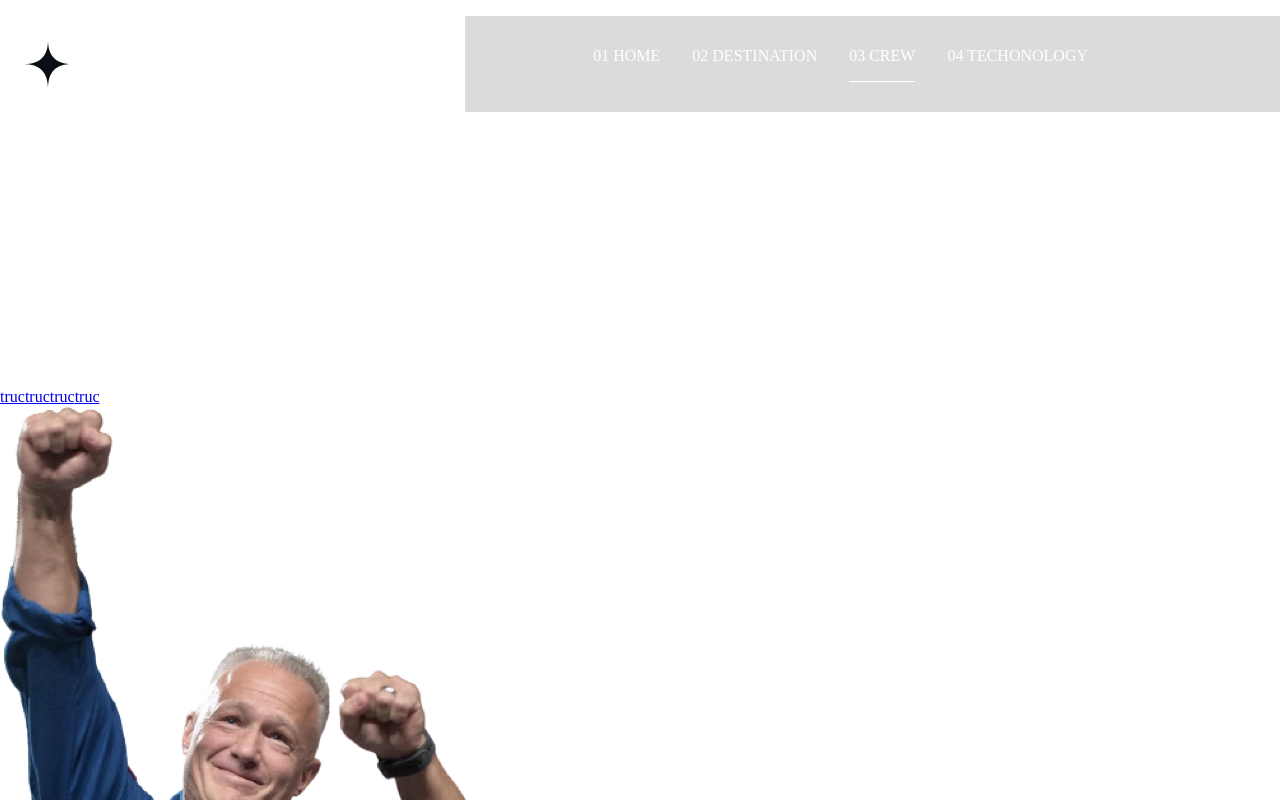
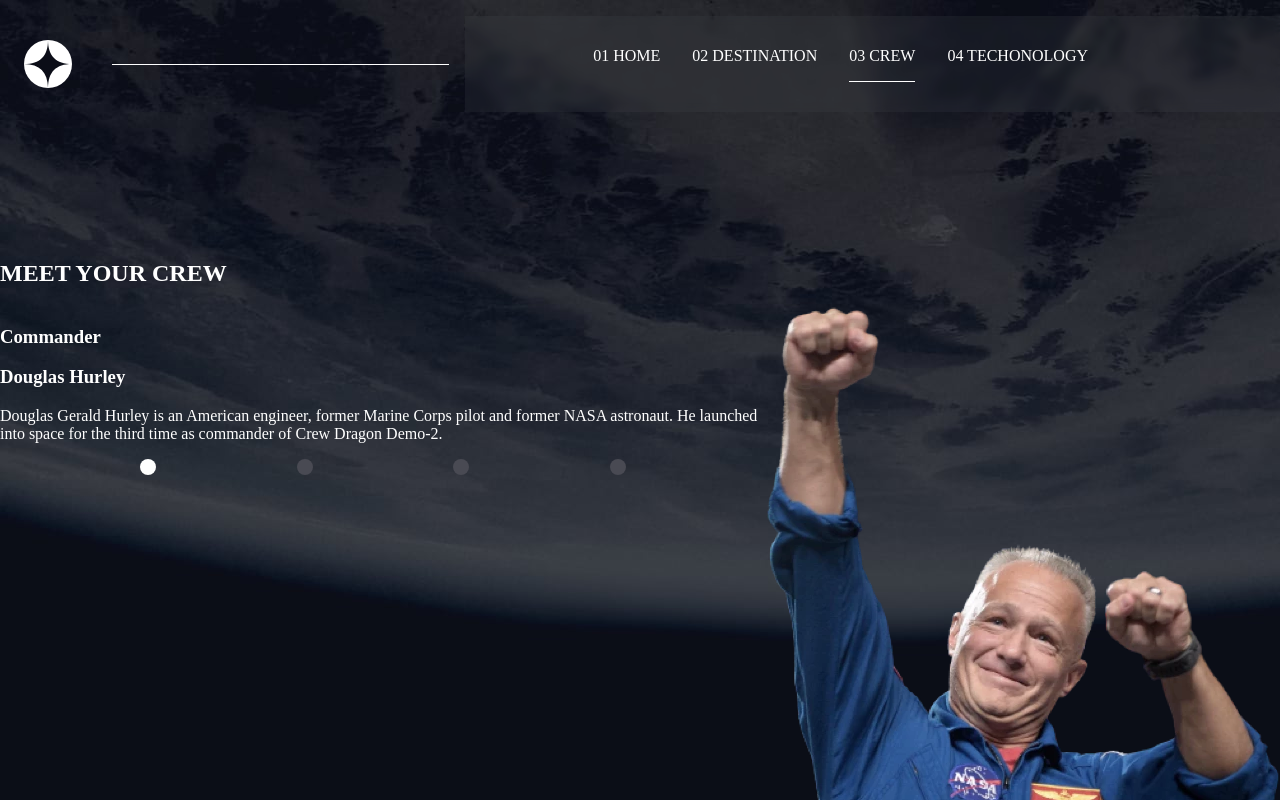
Before and after one commit to kottor96/React-Space-Router, a React (Vite) app: page /Crew/Commander in a window 1280 px wide. Shown: the top 800 px of the page. Built offline with nearby package versions, Linux system fonts and the light colour scheme.

Commit message:
je suis en chemin pour le style de crew

```diff
--- a/src/components/NavCrew.jsx
+++ b/src/components/NavCrew.jsx
@@ -4,7 +4,7 @@
     return(
         <div id='crewNav'>
             {data.map((el)=>
-                <NavLink  key={el.id} to={`/Crew/${el.titre}`}>truc</NavLink>
+                <NavLink  key={el.id} to={`/Crew/${el.titre}`}> </NavLink>
             )}
         </div>
     )
--- a/src/data/crewmate.json
+++ b/src/data/crewmate.json
@@ -4,21 +4,21 @@
         "titre":"Commander",
         "nom":"Douglas",
         "prenom":"Hurley",
-        "prensentation":"Douglas Gerald Hurley is an American engineer, former Marine Corps pilot and former NASA astronaut. He launched into space for the third time as commander of Crew Dragon Demo-2."
+        "presentation":"Douglas Gerald Hurley is an American engineer, former Marine Corps pilot and former NASA astronaut. He launched into space for the third time as commander of Crew Dragon Demo-2."
     },
     {
         "id":1,
         "titre":"Flight Engineer",
         "nom":"Anousheh",
         "prenom":"Ansari",
-        "prensentation":"Anousheh Ansari is an Iranian American engineer and co-founder of Prodea Systems. Ansari was the fourth self-funded space tourist, the first self-funded woman to fly to the ISS, and the first Iranian in space."
+        "presentation":"Anousheh Ansari is an Iranian American engineer and co-founder of Prodea Systems. Ansari was the fourth self-funded space tourist, the first self-funded woman to fly to the ISS, and the first Iranian in space."
     },
     {
         "id":2,
         "titre":"Pilot",
         "nom":"Victor",
         "prenom": "Glover",
-        "prensentation":"Pilot on the first operational flight of the SpaceX Crew Dragon to the International Space Station. Glover is a commander in the U.S. Navy where he pilots an F/A-18.He was a crew member of Expedition 64, and served as a station systems flight engineer."
+        "presentation":"Pilot on the first operational flight of the SpaceX Crew Dragon to the International Space Station. Glover is a commander in the U.S. Navy where he pilots an F/A-18.He was a crew member of Expedition 64, and served as a station systems flight engineer."
     },
     {
         "id":3,
--- a/src/index.css
+++ b/src/index.css
@@ -95,6 +95,45 @@
 @media screen and (max-width: 425px) {
   #pageDestination {
     background-image: url("./assets/bg_destination/background-destination-desktop.jpg");
+  }
+}
+
+#pageCrew {
+  display: flex;
+  flex-direction: column;
+}
+#pageCrew .crew {
+  display: flex;
+  justify-content: space-around;
+}
+#pageCrew .crew #crewNav {
+  display: flex;
+  justify-content: space-evenly;
+}
+#pageCrew .crew #crewNav a {
+  border-radius: 50%;
+  display: block;
+  background-color: rgb(73, 74, 83);
+  height: 1rem;
+  width: 1rem;
+  cursor: pointer;
+}
+#pageCrew .crew #crewNav .active {
+  background-color: rgb(255, 255, 255);
+}
+@media screen and (min-width: 768px) {
+  #pageCrew {
+    background-image: url("./assets/bg_crew/background-crew-desktop.jpg");
+  }
+}
+@media screen and (max-width: 768px) and (min-width: 425px) {
+  #pageCrew {
+    background-image: url("./assets/bg_crew/background-crew-tablet.jpg");
+  }
+}
+@media screen and (max-width: 425px) {
+  #pageCrew {
+    background-image: url("./assets/bg_crew/background-crew-mobile.jpg");
   }
 }
 
--- a/src/pages/crew/CrewMate.jsx
+++ b/src/pages/crew/CrewMate.jsx
@@ -10,16 +10,15 @@
     const img = `/assets/crew/image-${individu.nom.toLowerCase()}-${individu.prenom.toLowerCase()}.webp`
 
     return(
-        <div className={individu.nom.toLowerCase()}>
+        <div className={`${individu.nom.toLowerCase()} crew`}>
             <div>
                 <div className='crewPresentation'>
                     <h3>{individu.titre}</h3>
                     <h3>{individu.nom} {individu.prenom}</h3>
                     <p>{individu.presentation}</p>
                 </div>
-                <div className='crewNav'>
-                    <NavCrew data={data}/>
-                </div>
+                <NavCrew data={data}/>
+
             </div>
             <div>
                 <img src={img} alt={individu.nom} />
--- a/src/sass/partials/_crew.sass
+++ b/src/sass/partials/_crew.sass
@@ -0,0 +1,35 @@
+@use './_variable' as *
+
+#pageCrew
+    display: flex
+    flex-direction: column
+
+    .crew
+        display: flex
+        justify-content: space-around
+        #crewNav
+            display: flex
+            justify-content: space-evenly
+            a
+                border-radius: 50%
+                display: block
+                background-color: $gris
+                height: 1rem
+                width: 1rem
+                cursor: pointer
+            .active
+                background-color: $white
+
+
+
+
+
+
+    @media screen and ( min-width: 768px )
+        background-image: url('./assets/bg_crew/background-crew-desktop.jpg')
+
+    @media screen and ( max-width: 768px ) and (min-width:  425px)
+        background-image: url('./assets/bg_crew/background-crew-tablet.jpg')
+
+    @media screen and ( max-width: 425px )
+        background-image: url('./assets/bg_crew/background-crew-mobile.jpg')
```
Also changed, not shown: 1 other file (tests, documents, lock files or other folders).
